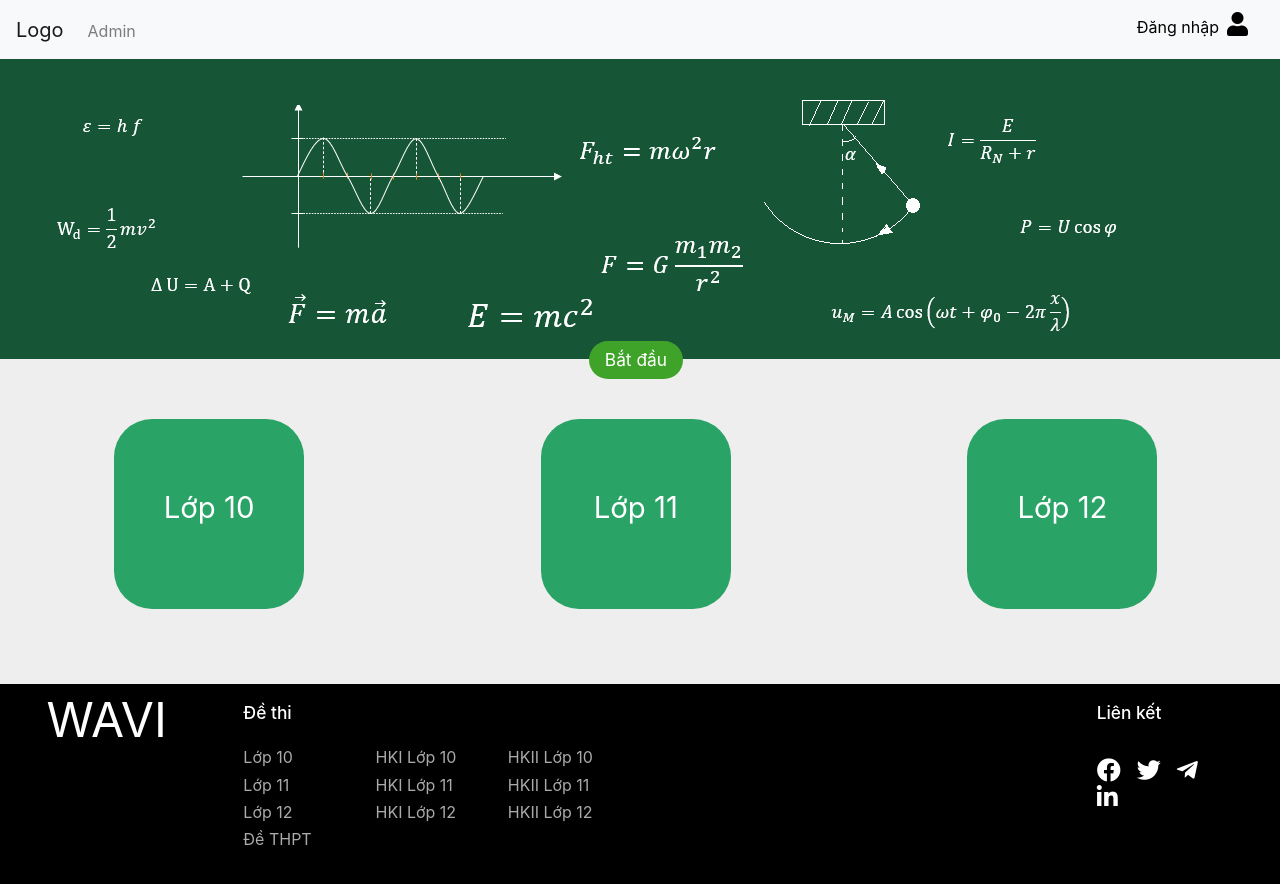
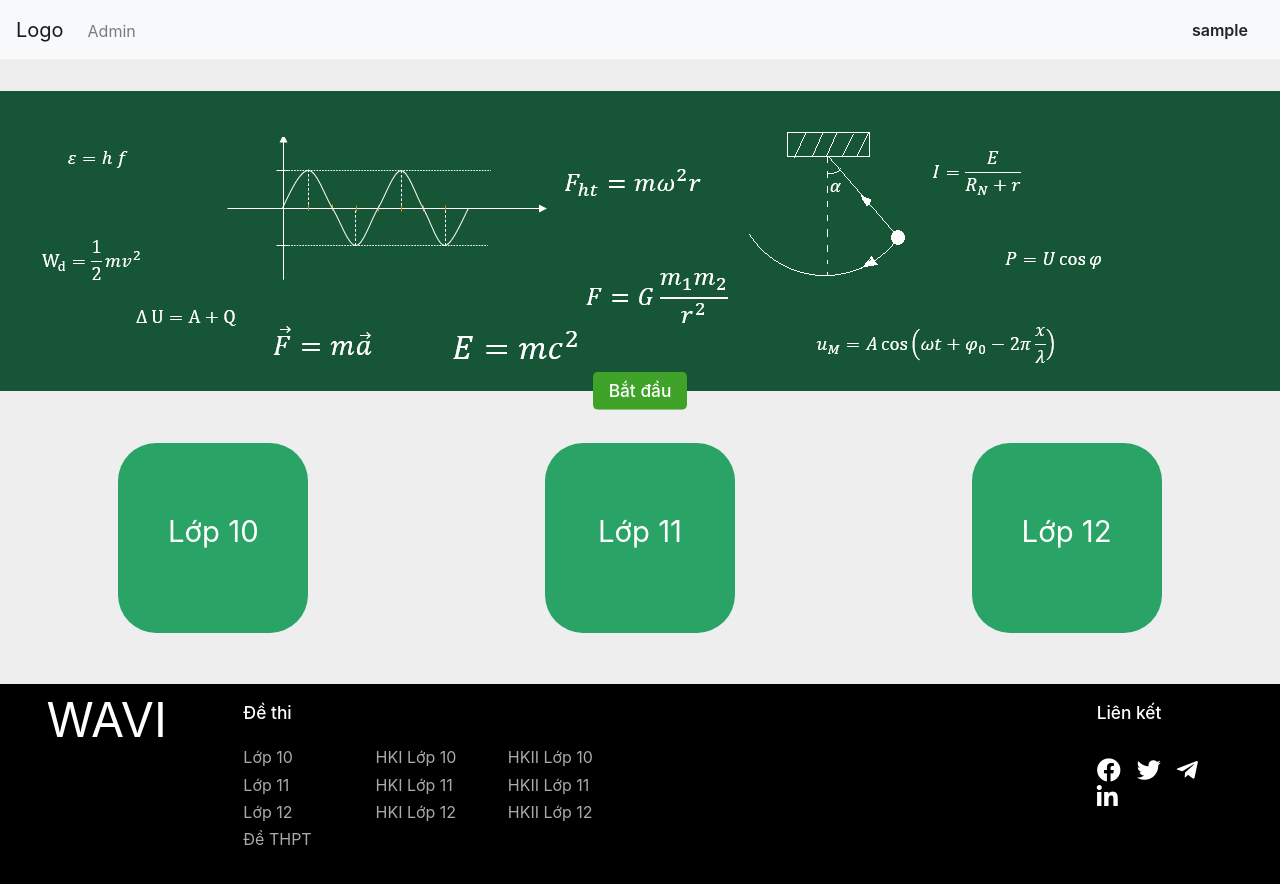
Before and after one commit to 17520722/TracNghiemvatLy, a React (Create React App) app in the folder tracnghiem-client/: page /home/welcome in a window 1280 px wide. Built offline with nearby package versions, Linux system fonts and the light colour scheme; sample sign-in values are in the browser's storage.

Commit message:
fix some uis

```diff
--- a/tracnghiem-client/src/App.css
+++ b/tracnghiem-client/src/App.css
@@ -69,19 +69,27 @@
 .banner-prop {
   position: relative;
   height: 300px;
-  background-color: #165636;
+  padding-top: 2rem;
+  display: flex;
+  flex-direction: column;
+  align-items: center;
+  background-color: #eeeeee;
 }
 
 .btn-start {
-  position: absolute;
-  top: 94%;
-  left: 46%;
-  border-radius: 20px;
+  border-radius: 5px;
   padding: 5px 15px;
   font-size: 13pt;
   background-color: #3FA32A;
   color: white;
   cursor: pointer;
+  transform: translateY(-1.2rem);
+  font-weight: 500;
+}
+
+.btn-start:hover {
+  color: white;
+  background-color: #53bf3e;
 }
 
 .botton-content {
@@ -125,3 +133,9 @@
   margin-left: 0;
   margin-right: 0;
 }
+
+.class-container {
+  margin-top: 1.5rem;
+  display: flex;
+  justify-content: space-around;
+}
--- a/tracnghiem-client/src/components/CreatedTest.jsx
+++ b/tracnghiem-client/src/components/CreatedTest.jsx
@@ -227,8 +227,8 @@ class CreatedTest extends Component {
             onClick={this.handleDeleteTopic}
           >
             {t.content}
+            <i className="fas fa-trash-alt"></i>
           </button>
-          <i className="fas fa-trash-alt"></i>
         </div>
       );
     });
--- a/tracnghiem-client/src/components/Header.js
+++ b/tracnghiem-client/src/components/Header.js
@@ -1,8 +1,43 @@
+import { Backdrop, Button, Menu, MenuItem } from "@material-ui/core";
 import React, { Component } from "react";
 import { Link } from "react-router-dom";
 import "../css/header.css";
 
 export default class Header extends Component {
+  constructor(props) {
+    super(props);
+
+    this.state = {
+      user: null,
+      openUserMenu: false,
+      anchorEl: null,
+    }
+  }
+
+  componentDidMount() {
+    const userFromSession = JSON.parse(sessionStorage.getItem("user"));
+    this.setState({ user: userFromSession });
+  }
+
+  handleClick = (event) => {
+    console.log(event.currentTarget)
+    this.setState({ anchorEl: event.currentTarget });
+  };
+
+  handleToggle = () => {
+    this.setState({ openUserMenu: !this.state.openUserMenu });
+  }
+
+  handleClose = () => {
+    this.setState({ anchorEl: null });
+  }
+
+  logOut = () => {
+    this.handleClose();
+    sessionStorage.removeItem("user");
+    this.setState({ user: null });
+  }
+
   render() {
     return (
       <nav className="navbar navbar-expand-md navbar-light bg-light">
@@ -29,12 +64,27 @@ export default class Header extends Component {
             </li>
           </ul>
           <div>
-            <Link to="/login" className="user-log">
+            { !this.state.user ? <Link to="/login" className="user-log">
               <label htmlFor="icon-user" className="mr-2">
                 Đăng nhập
               </label>
               <i id="icon-user" className="fas fa-user"></i>
-            </Link>
+            </Link> :
+            <>
+              <div onClick={this.handleClick} className="user-name">
+                { this.state.user.username }
+              </div>
+              <Menu
+                id="simple-menu"
+                anchorEl={this.state.anchorEl}
+                keepMounted
+                open={Boolean(this.state.anchorEl)}
+                onClose={this.handleClose}
+              >
+                <MenuItem onClick={this.handleClose} style={{fontWeight: "500"}}>Tài khoản</MenuItem>
+                <MenuItem onClick={this.logOut} style={{color: "red", fontWeight: "500"}}>Đăng xuất</MenuItem>
+              </Menu>
+            </> }
           </div>
         </div>
       </nav>
--- a/tracnghiem-client/src/css/create-test-page.css
+++ b/tracnghiem-client/src/css/create-test-page.css
@@ -42,19 +42,23 @@
 .selected-topic-btn {
   margin-right: 5px;
   margin-bottom: 5px;
+  cursor: pointer;
 }
 .selected-topic-btn:hover {
-  transition: 0.3s;
+  transition: all 0.3s;
   background-color: #d9534f;
   border: 1px solid #d9534f;
 }
 
 .deleted_topic_wrapper i {
-  color: black;
-  font-size: 12pt;
-  visibility: hidden;
+  color: white;
+  font-size: 0;
+  margin-right: 0;
+  display: inline-block;
+  transition: .2s;
 }
 
 .deleted_topic_wrapper:hover i{
-  visibility: visible;
+  font-size: 1rem;
+  padding-left: 1rem;
 }
--- a/tracnghiem-client/src/css/header.css
+++ b/tracnghiem-client/src/css/header.css
@@ -7,3 +7,14 @@
   color: black;
   opacity: 0.5;
 }
+
+.user-name {
+  font-weight: 600;
+  margin-right: 1rem;
+  cursor: pointer;
+  transition: .1s;
+}
+
+.user-name:hover {
+  color: #53BF3E;
+}
--- a/tracnghiem-client/src/views/HomePage.jsx
+++ b/tracnghiem-client/src/views/HomePage.jsx
@@ -16,28 +16,22 @@ export default class HomePage extends Component {
           </div>
           <div className="botton-content">
             <div className="class-button-wrapper">
-              <div className="row">
-                <div className="col-xs-4 col-sm-4 col-md-4 col-lg-4">
+              <div className="class-container">
                 <Link to="#" className="link-prop">
-                    <div className="one-btn-link center">
+                    <div className="one-btn-link">
                       <p className="class-text-prop">Lớp 10</p>
                     </div>
                 </Link>
-                </div>
-                <div className="col-xs-4 col-sm-4 col-md-4 col-lg-4">
                 <Link to="#" className="link-prop">
-                    <div className="one-btn-link center">
+                    <div className="one-btn-link">
                       <p className="class-text-prop">Lớp 11</p>
                     </div>
                 </Link>
-                </div>
-                <div className="col-xs-4 col-sm-4 col-md-4 col-lg-4">
                 <Link to="#" className="link-prop">
-                    <div className="one-btn-link center">
+                    <div className="one-btn-link">
                       <p className="class-text-prop">Lớp 12</p>
                     </div>
                 </Link>
-                </div>
               </div>
             </div>
           </div>
--- a/tracnghiem-client/src/views/login-page.jsx
+++ b/tracnghiem-client/src/views/login-page.jsx
@@ -45,18 +45,20 @@ const InputGroup = styled.div`
           position: absolute;
           color: gray;
           transition: 0.2s;
-          transform: translate(0.85rem, 0.6rem);
+          transform: translate(1rem, 0.6rem);
      }
 
      input {
           width: 300px;
           height: 3rem;
-          padding-left: 0.8rem;
-          padding-right: 0.8rem;
+          padding-left: 1rem;
+          padding-right: 1rem;
           border-top: none;
           border-left: none;
           border-right: none;
-          border-bottom: 0.3rem solid gray;
+          border-bottom: none;
+          /* border-bottom: 0.3rem solid gray; */
+          border-radius: 8px;
           background-color: ${ inputBackground };
           outline: none;
 
@@ -76,7 +78,7 @@ const InputGroup = styled.div`
           }
 
           :valid {
-               border-bottom: 0.3rem solid ${ validColor };
+               /* border-bottom: 0.3rem solid ${ validColor }; */
                background-color: #def8ce;
           }
      }
```
Lines whose indentation alone changed are shown as unchanged.
